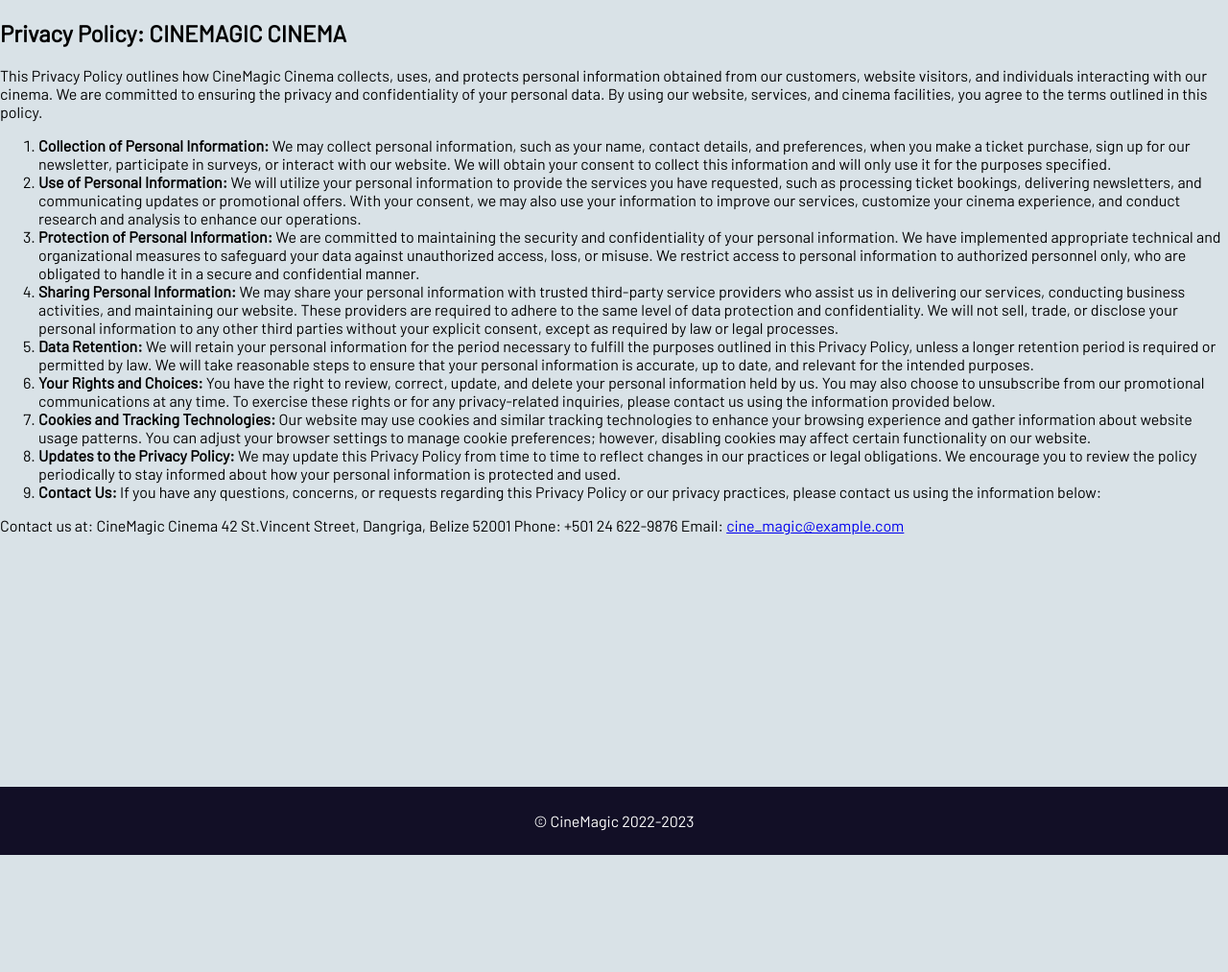
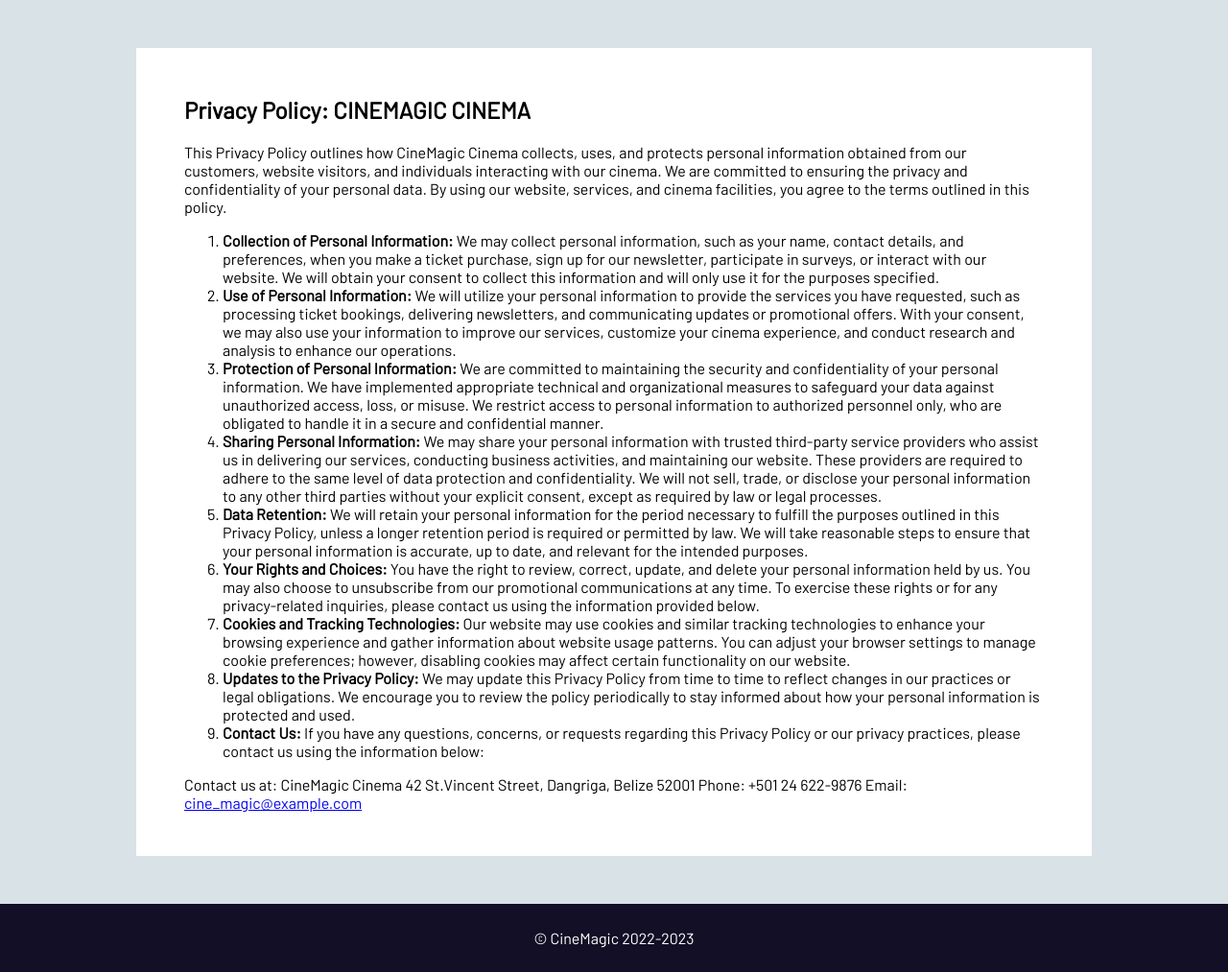
Before and after one commit to chamomil/MTDweb-ap, a Django app: page /privacy-policy in a window 1280 px wide; the page is wider, and only the part inside the window is pictured. Shown: the part 114-1127 px from the top of that part at 96% size. Before the commit the page ends 1005 px from the top of that part, so only its background shows below. Run offline with Django 4.2, Linux system fonts and the light colour scheme.

Commit message:
add privacy_policy css

```diff
--- a/info/templates/privacy-policy.html
+++ b/info/templates/privacy-policy.html
@@ -1,7 +1,11 @@
 {% extends 'base.html' %}
+{% load static %}
+{% block style %}
+    <link rel="stylesheet" href="{% static 'css/privacy_policy.css' %}">
+{% endblock %}
 {% block title %}Privacy policy{% endblock %}
 {% block content %}
-    <article itemscope itemtype="http://schema.org/WebPage">
+    <article itemscope itemtype="http://schema.org/WebPage" id="privacy">
         <meta itemprop="name" content="Privacy Policy: CINEMAGIC CINEMA">
         <meta itemprop="description"
               content="This Privacy Policy outlines how CineMagic Cinema collects, uses, and protects personal
--- /dev/null
+++ b/static/css/privacy_policy.css
@@ -0,0 +1,11 @@
+#privacy {
+    background-color: white;
+    padding: 30px 50px;
+    margin: 50px;
+    width: 70%;
+    height: fit-content;
+}
+main {
+    display: flex;
+    justify-content: center;
+}
```
